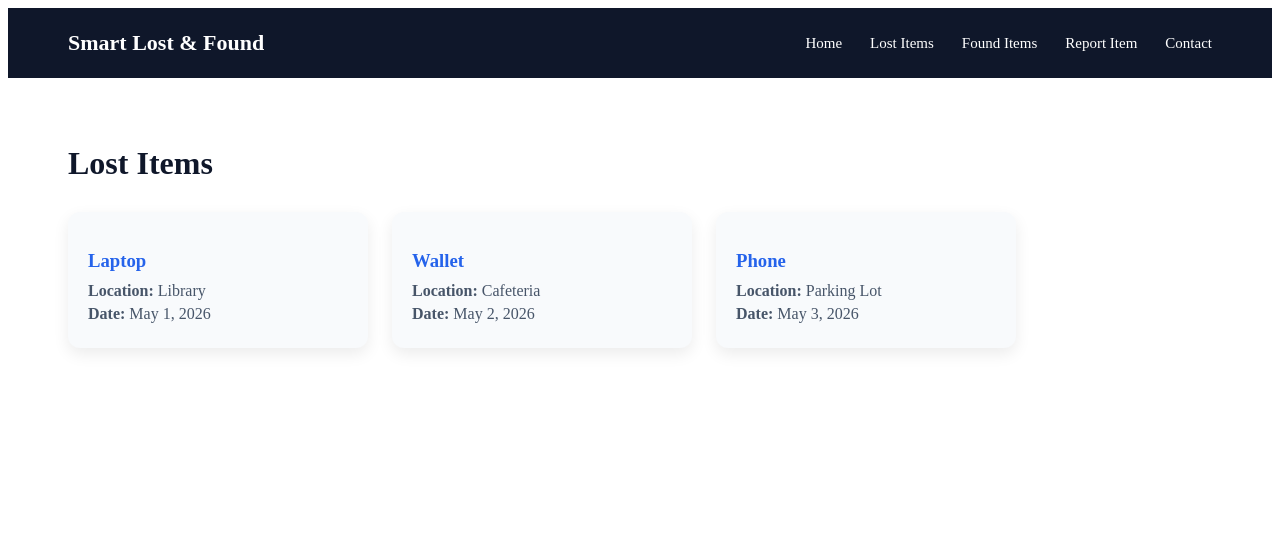
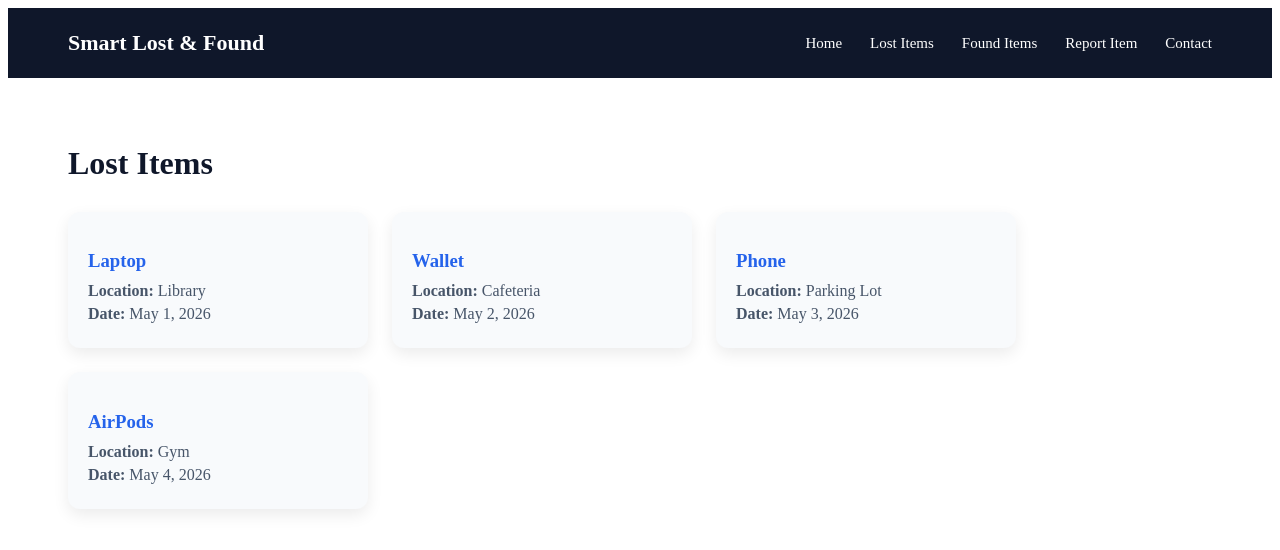
Before and after one commit to samyogacharya12/smart-campus-lost-found-frontend, an Angular app: page /lost-items in a window 1280 px wide. Shown: the top 550 px of the page. Built offline with nearby package versions, Linux system fonts and the light colour scheme.

Commit message:
converted lost and found UI into proper dynamic using angular

```diff
--- a/src/app/pages/found-items/found-items.html
+++ b/src/app/pages/found-items/found-items.html
@@ -4,23 +4,13 @@
 
   <div class="items-container">
 
-    <div class="item-card">
-      <h3>Water Bottle</h3>
-      <p><strong>Found at:</strong> Student Center</p>
-      <p><strong>Date:</strong> May 1, 2026</p>
-    </div>
-
-    <div class="item-card">
-      <h3>Backpack</h3>
-      <p><strong>Found at:</strong> Engineering Building</p>
-      <p><strong>Date:</strong> May 2, 2026</p>
-    </div>
-
-    <div class="item-card">
-      <h3>Keys</h3>
-      <p><strong>Found at:</strong> Gym</p>
-      <p><strong>Date:</strong> May 3, 2026</p>
-    </div>
+    @for (item of items; track item.name) {
+      <div class="item-card">
+        <h3>{{ item.name }}</h3>
+        <p><strong>Found at:</strong> {{ item.location }}</p>
+        <p><strong>Date:</strong> {{ item.date }}</p>
+      </div>
+    }
 
   </div>
 
--- a/src/app/pages/found-items/found-items.ts
+++ b/src/app/pages/found-items/found-items.ts
@@ -4,6 +4,26 @@ import { Component } from '@angular/core';
   selector: 'app-found-items',
   imports: [],
   templateUrl: './found-items.html',
-  styleUrl: './found-items.css',
+  styleUrl: './found-items.css'
 })
-export class FoundItems {}
+export class FoundItems {
+
+  items = [
+    {
+      name: 'Water Bottle',
+      location: 'Student Center',
+      date: 'May 1, 2026'
+    },
+    {
+      name: 'Backpack',
+      location: 'Engineering Building',
+      date: 'May 2, 2026'
+    },
+    {
+      name: 'Keys',
+      location: 'Gym',
+      date: 'May 3, 2026'
+    }
+  ];
+
+}
--- a/src/app/pages/lost-items/lost-items.html
+++ b/src/app/pages/lost-items/lost-items.html
@@ -4,23 +4,13 @@
 
   <div class="items-container">
 
-    <div class="item-card">
-      <h3>Laptop</h3>
-      <p><strong>Location:</strong> Library</p>
-      <p><strong>Date:</strong> May 1, 2026</p>
-    </div>
-
-    <div class="item-card">
-      <h3>Wallet</h3>
-      <p><strong>Location:</strong> Cafeteria</p>
-      <p><strong>Date:</strong> May 2, 2026</p>
-    </div>
-
-    <div class="item-card">
-      <h3>Phone</h3>
-      <p><strong>Location:</strong> Parking Lot</p>
-      <p><strong>Date:</strong> May 3, 2026</p>
-    </div>
+    @for (item of items; track item.name) {
+      <div class="item-card">
+        <h3>{{ item.name }}</h3>
+        <p><strong>Location:</strong> {{ item.location }}</p>
+        <p><strong>Date:</strong> {{ item.date }}</p>
+      </div>
+    }
 
   </div>
 
--- a/src/app/pages/lost-items/lost-items.ts
+++ b/src/app/pages/lost-items/lost-items.ts
@@ -4,6 +4,30 @@ import { Component } from '@angular/core';
   selector: 'app-lost-items',
   imports: [],
   templateUrl: './lost-items.html',
-  styleUrl: './lost-items.css',
+  styleUrl: './lost-items.css'
 })
-export class LostItems {}
+export class LostItems {
+  items = [
+    {
+      name: 'Laptop',
+      location: 'Library',
+      date: 'May 1, 2026'
+    },
+    {
+      name: 'Wallet',
+      location: 'Cafeteria',
+      date: 'May 2, 2026'
+    },
+    {
+      name: 'Phone',
+      location: 'Parking Lot',
+      date: 'May 3, 2026'
+    },
+
+    {
+      name: 'AirPods',
+      location: 'Gym',
+      date: 'May 4, 2026'
+    },
+  ];
+}
```
